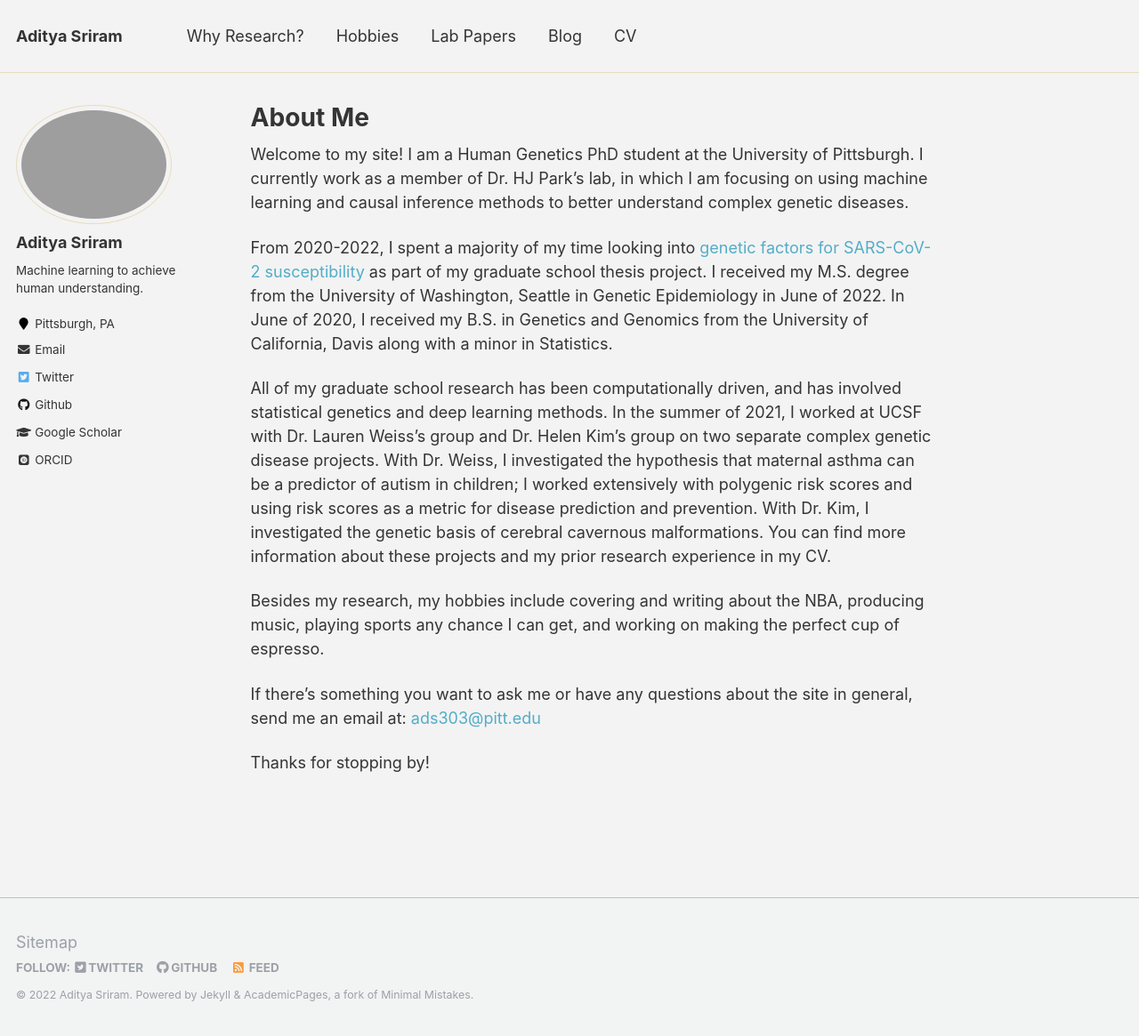
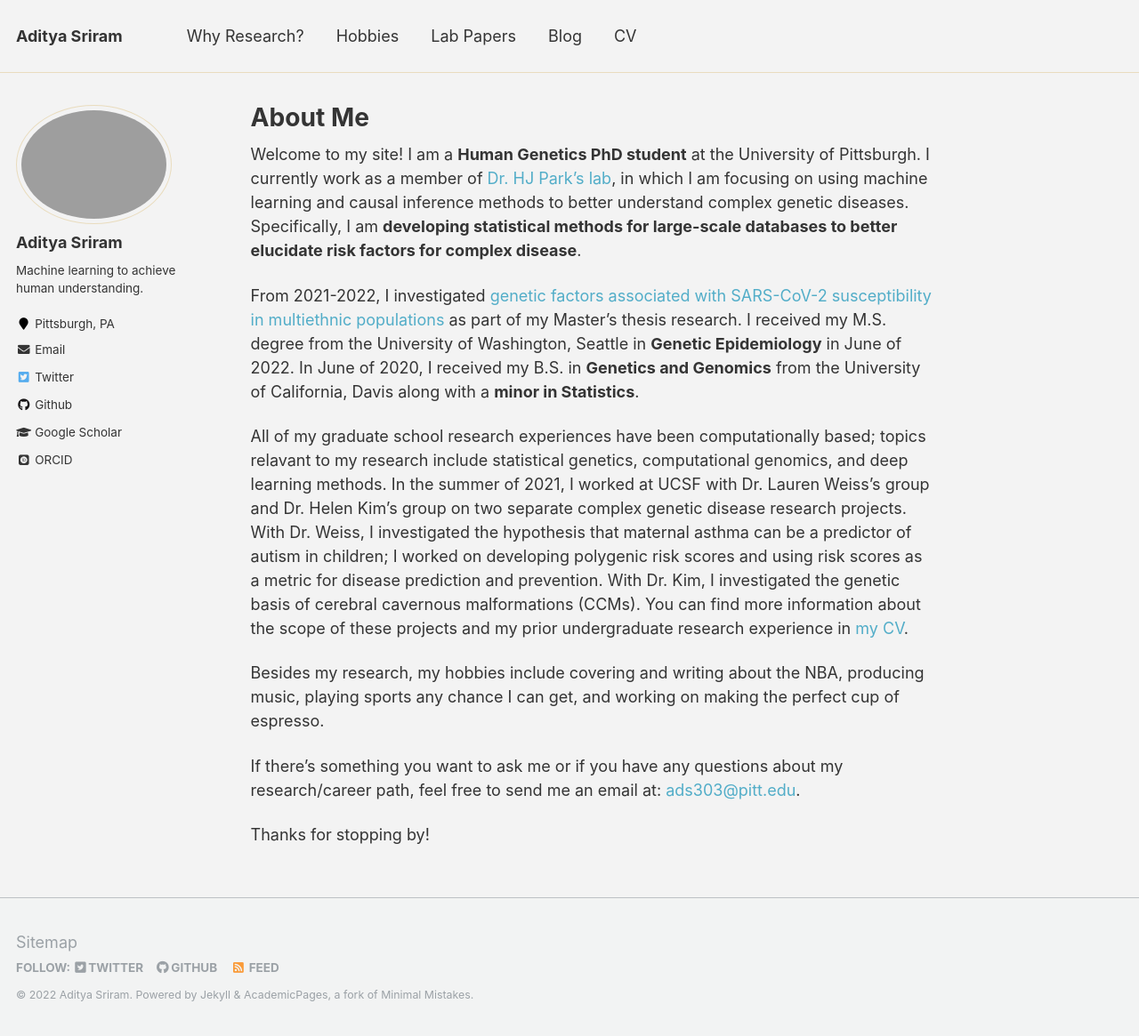
Before and after one commit to ads303/ads303.github.io, a Jekyll site: the page built from _pages/about.md, in a window 1280 px wide and 1165 px high. Shown: the whole window at 89% size. Built offline with Jekyll 4.4.1, drawn with Linux system fonts in a browser that asks for light colours; some web fonts are replaced.

Commit message:
Update about.md

```diff
--- a/_pages/about.md
+++ b/_pages/about.md
@@ -7,14 +7,14 @@ redirect_from:
   - /about
   - /about.html
 ---
-Welcome to my site! I am a Human Genetics PhD student at the University of Pittsburgh. I currently work as a member of Dr. HJ Park's lab, in which I am focusing on using machine learning and causal inference methods to better understand complex genetic diseases.
+Welcome to my site! I am a **Human Genetics PhD student** at the University of Pittsburgh. I currently work as a member of [Dr. HJ Park's lab](http://parklab.pitt.edu/members.html), in which I am focusing on using machine learning and causal inference methods to better understand complex genetic diseases. Specifically, I am **developing statistical methods for large-scale databases to better elucidate risk factors for complex disease**.
 
-From 2020-2022, I spent a majority of my time looking into [genetic factors for SARS-CoV-2 susceptibility](https://www.medrxiv.org/content/10.1101/2022.06.23.22276797v1.full-text) as part of my graduate school thesis project. I received my M.S. degree from the University of Washington, Seattle in Genetic Epidemiology in June of 2022. In June of 2020, I received my B.S. in Genetics and Genomics from the University of California, Davis along with a minor in Statistics.
+From 2021-2022, I investigated [genetic factors associated with SARS-CoV-2 susceptibility in multiethnic populations](https://www.iomcworld.org/articles/genetic-risk-factors-associated-with-sarscov2-susceptibility-in-multiethnic-populations.pdf) as part of my Master's thesis research. I received my M.S. degree from the University of Washington, Seattle in **Genetic Epidemiology** in June of 2022. In June of 2020, I received my B.S. in **Genetics and Genomics** from the University of California, Davis along with a **minor in Statistics**.
 
-All of my graduate school research has been computationally driven, and has involved statistical genetics and deep learning methods. In the summer of 2021, I worked at UCSF with Dr. Lauren Weiss's group and Dr. Helen Kim's group on two separate complex genetic disease projects. With Dr. Weiss, I investigated the hypothesis that maternal asthma can be a predictor of autism in children; I worked extensively with polygenic risk scores and using risk scores as a metric for disease prediction and prevention. With Dr. Kim, I investigated the genetic basis of cerebral cavernous malformations. You can find more information about these projects and my prior research experience in my CV.
+All of my graduate school research experiences have been computationally based; topics relavant to my research include statistical genetics, computational genomics, and deep learning methods. In the summer of 2021, I worked at UCSF with Dr. Lauren Weiss's group and Dr. Helen Kim's group on two separate complex genetic disease research projects. With Dr. Weiss, I investigated the hypothesis that maternal asthma can be a predictor of autism in children; I worked on developing polygenic risk scores and using risk scores as a metric for disease prediction and prevention. With Dr. Kim, I investigated the genetic basis of cerebral cavernous malformations (CCMs). You can find more information about the scope of these projects and my prior undergraduate research experience in [my CV](https://ads303.github.io/cv/).
 
 Besides my research, my hobbies include covering and writing about the NBA, producing music, playing sports any chance I can get, and working on making the perfect cup of espresso.
 
-If there's something you want to ask me or have any questions about the site in general, send me an email at: [ads303@pitt.edu](mailto:ads303@pitt.edu)
+If there's something you want to ask me or if you have any questions about my research/career path, feel free to send me an email at: [ads303@pitt.edu](mailto:ads303@pitt.edu).
 
 Thanks for stopping by!
```
